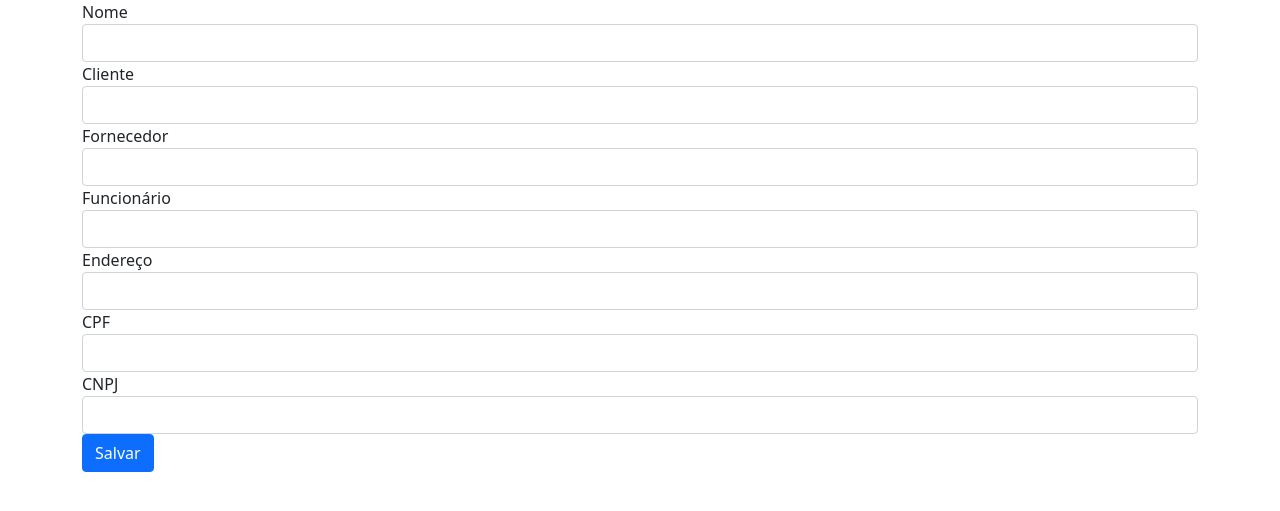
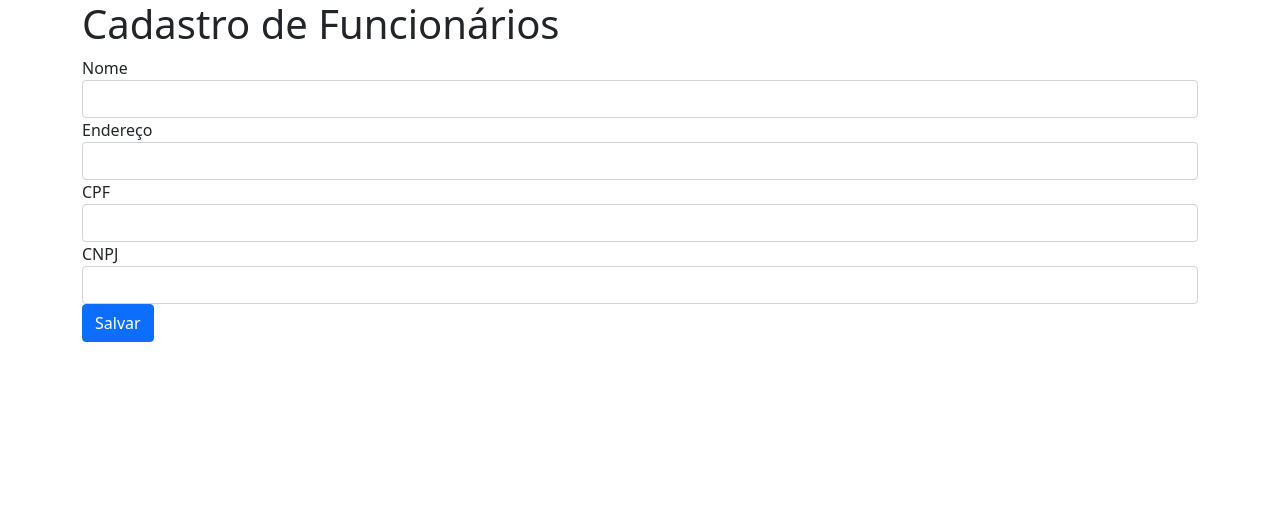
Before and after one commit to isaias-s-souza/Projeto_Integrador, a Flask app: template templates/funcionario.html in a window 1280 px wide. Shown: the top 511 px of the page. Run offline with Flask 2, Linux system fonts and the light colour scheme; the template is opened without the code that fills it, so the values that code supplies are empty; some libraries are stand-ins or nearby versions.

Commit message:
finalização inserção Funcionário no banco

```diff
--- a/dao.py
+++ b/dao.py
@@ -1,4 +1,3 @@
-import pyodbc
 #https://www.sqlshack.com/performing-crud-operations-with-a-python-sql-library-for-sql-server/
 
 SQL_CRIA_PESSOA =           'INSERT INTO PESSOA(NOME, ENDERECO, CPF, CNPJ, CLIENTE, FORNECEDOR, FUNCIONARIO, LOGIN, ' \
@@ -16,7 +15,7 @@ class FuncionarioDao:
         dados_funcionario_Insercao = [  funcionario.get_nome(), funcionario.get_endereco(), funcionario.get_cpf(),
                                         funcionario.get_cnpj(), funcionario.cliente, funcionario.fornecedor,
                                         funcionario.funcionario, funcionario.login, funcionario.get_senha(),
-                                        funcionario.Ativo]
+                                        funcionario.ativo]
 
         if not(funcionario.get_codigo()):
             cursor.execute(SQL_CRIA_PESSOA, dados_funcionario_Insercao)
--- a/main.py
+++ b/main.py
@@ -1,14 +1,14 @@
+import pyodbc
 from flask import Flask, render_template, request, redirect, session, flash
-import pyodbc
+
+from dao import ContaExtratoDao, FuncionarioDao
 from models import Funcionario, ContaExtrato
-from dao import ContaExtratoDao, FuncionarioDao
-
 
 app = Flask(__name__)
 app.secret_key = 'SISTEMAFINANCEIRO'
 
 DB = pyodbc.connect('Driver={SQL Server};' +
-                      'Server=DESKTOP-M3PBHAT\TESTE_DB;' +
+                      'Server=DESKTOP-RRJIH9Q\SIS_FIN;' +
                       'Database=SISTEMA_FINANCEIRO;' +
                       'UID=sa;' +
                       'PWD=2021financesys;' +
@@ -51,6 +51,26 @@ def criar_conta_extrato():
 
     return redirect('/')
 
+@app.route('/funcionario')
+def funcionario():
+    if 'usuario_logado' not in session or session['usuario_logado'] == None:
+        return redirect('/login?proxima=')
+    else:
+        return render_template('funcionario.html')
+
+
+@app.route('/criar_funcionario', methods = ['POST', ])
+def criar_funcioario():
+    nome            = request.form['nome']
+    endereco        = request.form['endereco']
+    cpf             = request.form['cpf']
+    cnpj            = request.form['cnpj']
+    novo_funcionario = Funcionario(nome, False, False, True, endereco, cpf, cnpj, "func", "123", True)
+
+    funcionario_dao.salvar(novo_funcionario)
+
+    return redirect('/')
+
 @app.route('/login')
 def login():
     proxima = request.args.get('proxima')
--- a/models.py
+++ b/models.py
@@ -120,9 +120,9 @@ class Pessoa:
         self.__ativo = ativo
 
 class Funcionario(Pessoa):
-    def __init__(self, codigo, nome, cliente, fornecedor, funcionario, endereco, cpf, cnpj, login, senha, ativo):
+    def __init__(self, nome, cliente, fornecedor, funcionario, endereco, cpf, cnpj, login, senha, ativo, codigo=None):
         super().__init__(codigo, nome, cliente, fornecedor, funcionario, endereco, cpf, cnpj, ativo)
-
+        self.__codigo=codigo
         self.__login = login
         self.__senha = senha
 
--- a/templates/conta_extrato.html
+++ b/templates/conta_extrato.html
@@ -1,6 +1,7 @@
 {% extends "template.html" %}
 {% block conteudo %}
 <form action="/criar_conta_extrato" method="post">
+    <h1>Cadastro de Contas</h1>
     <fieldset>
         <div class="form-group">
           <label for="nome">Nome</label>
--- a/templates/funcionario.html
+++ b/templates/funcionario.html
@@ -1,22 +1,11 @@
 {% extends "template.html" %}
 {% block conteudo %}
 <form action="/criar_funcionario" method="post">
+    <h1>Cadastro de Funcionários</h1>
     <fieldset>
         <div class="form-group">
           <label for="nome">Nome</label>
             <input type="text" id="nome" name="nome" class="form-control">
-        </div>
-        <div class="form-group">
-           <label for="cliente">Cliente</label>
-           <input type="text" id="cliente" name="cliente" class="form-control">
-        </div>
-        <div class="form-group">
-           <label for="fornecedor">Fornecedor</label>
-           <input type="text" id="fornecedor" name="fornecedor" class="form-control">
-        </div>
-        <div class="form-group">
-           <label for="funcionario">Funcionário</label>
-           <input type="text" id="funcionario" name="funcionario" class="form-control">
         </div>
         <div class="form-group">
            <label for="endereco">Endereço</label>
--- a/templates/menu.html
+++ b/templates/menu.html
@@ -19,7 +19,7 @@
                                 <a class="dropdown-item" href="/conta_extrato">Conta Bancária</a>
                                 <a class="dropdown-item" href="#">Cliente</a>
                                 <a class="dropdown-item" href="#">Fornecedor</a>
-                                <a class="dropdown-item" href="#">Funcionário</a>
+                                <a class="dropdown-item" href="/funcionario">Funcionário</a>
                             </div>
                         </li>
                         <li class="nav-item">
```
Also changed, not shown: README.md.
